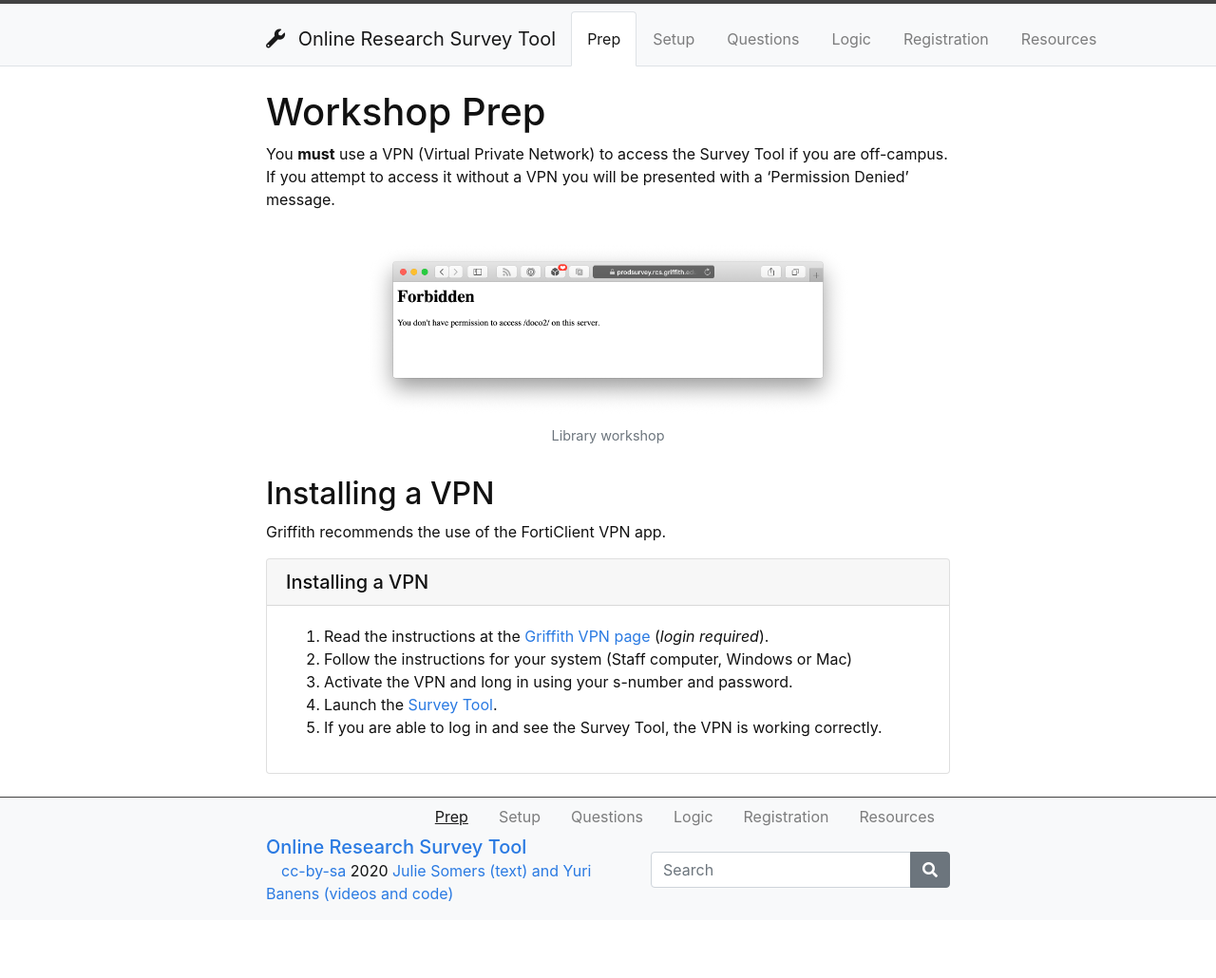
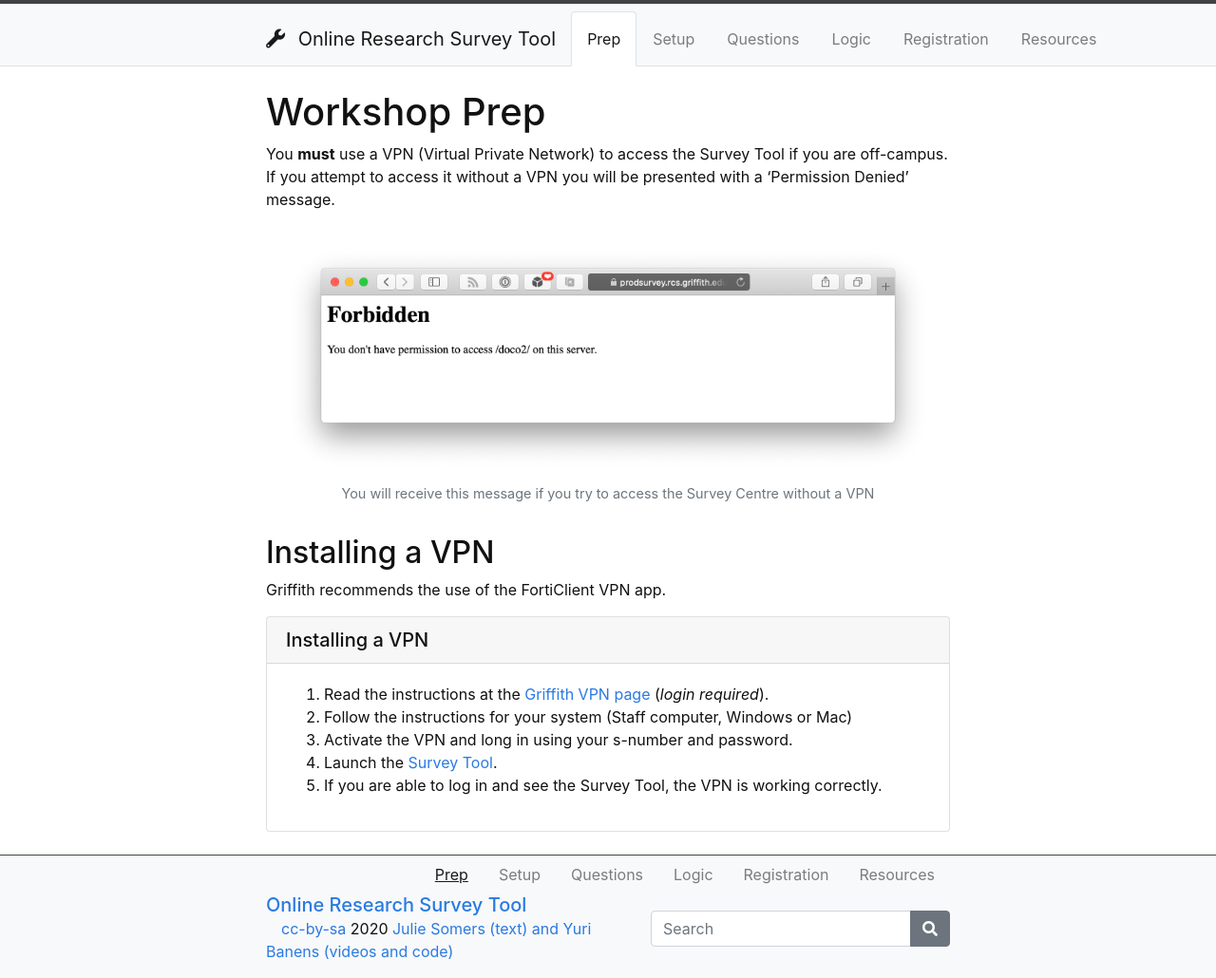
Before and after one commit to ybanens/survey-tool, a Jekyll site: the page built from content/0-prep.md, in a window 1280 px wide. Shown: the whole page at 95% size. Built offline with Jekyll 4.4.1, drawn with Linux system fonts in a browser that asks for light colours; before the commit the page ends 969 px from its top, so only the background shows below that.

Commit message:
Update 0-prep.md

```diff
--- a/content/0-prep.md
+++ b/content/0-prep.md
@@ -7,7 +7,7 @@ nav: true
 
 You **must** use a VPN (Virtual Private Network) to access the Survey Tool if you are off-campus. If you attempt to access it without a VPN you will be presented with a 'Permission Denied' message.
 
-{% include figure.html img="forbidden.png" alt="intro image here" caption="Library workshop" width="75%" %}
+{% include figure.html img="forbidden.png" alt="intro image here" caption="You will receive this message if you try to access the Survey Centre without a VPN" width="100%" %}
 
 ## Installing a VPN
 
```
